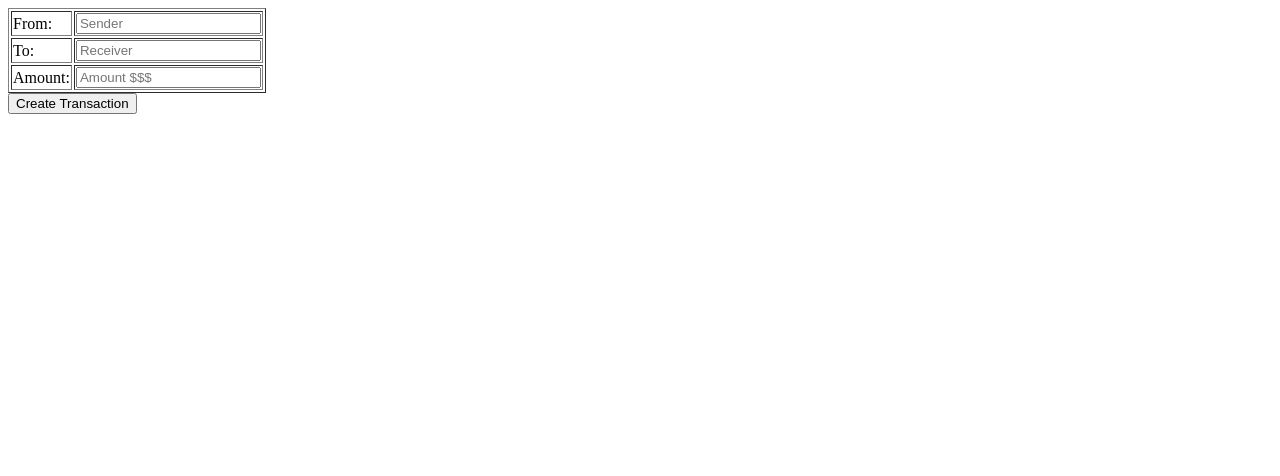
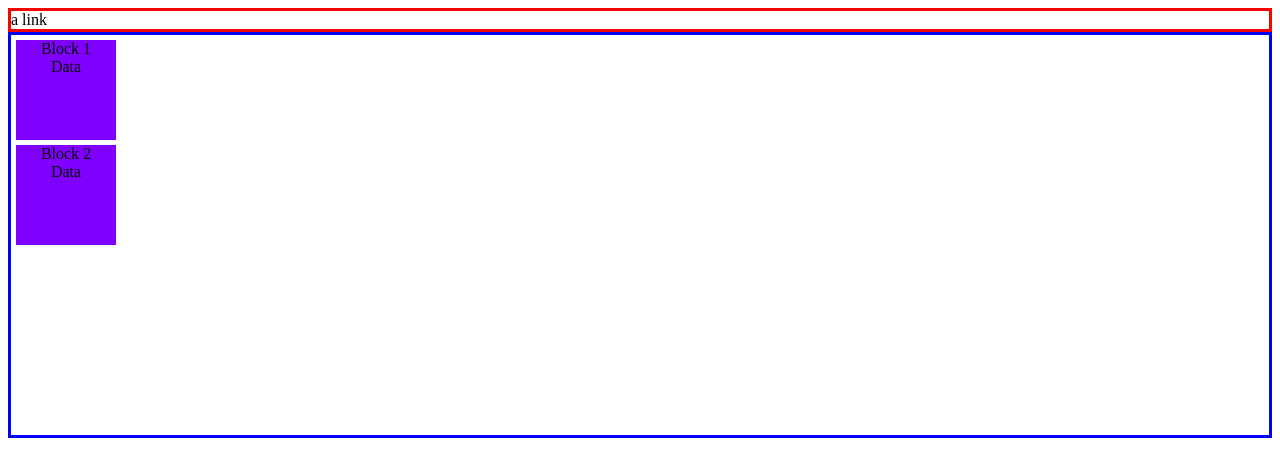
Before and after one commit to bschlaman/Blockchain_Demo, a plain HTML site: page test.html in a window 1280 px wide. Drawn offline with Linux system fonts and the light colour scheme.

Commit message:
Changes added to random button, test file updated to test hover possibilities.

```diff
--- a/test.html
+++ b/test.html
@@ -1,21 +1,60 @@
 <html>
     <head>
+		<script>
+			window.onload = function(){setInterval(colorchg,1000/5);}
+			inside = false;
+			function showDiv(e){
+				inside = true;
+			}
+			function hideDiv(e){
+				inside = false;
+			}
+			function colorchg(){
+				if(inside){
+					r = Math.floor(Math.random()*255);
+					g = Math.floor(Math.random()*255);
+					b = Math.floor(Math.random()*255);
+					document.getElementById('dat').innerHTML = r +' '+ g +' '+ b;
+					document.getElementById('b1').style.backgroundColor=
+						'rgb(' +r+ ',' +g+ ',' +g+ ')';
+				}
+			}
+		</script>
+		<style>
+			#testdiv1 {
+				border: 3px solid red;
+			}
+			#testdiv2 {
+				border: 3px solid blue;
+				height: 400px;
+			}
+			.block, span {
+				margin: 5px;
+				background-color: #8000ff;
+				width: 100px;
+				height: 100px;
+			}
+			p {
+				margin: 0;
+				text-align: center;
+			}
 
-        </head>
-        <body>
-            <form>
-                <table border=1>
-                    <tr>
-                        <td>From: </td><td><input type="text" name="sender" placeholder="Sender"></td>
-                    </tr>
-                    <tr>
-                        <td>To: </td><td><input type="text" name="receiver" placeholder="Receiver"></td>
-                    </tr>
-                    <tr>
-                        <td>Amount: </td><td><input type="text" name="amount" placeholder="Amount $$$"></td>
-                    </tr>
-                </table>
-                <input type="button" value="Create Transaction" onclick='createTransaction(sender.value, receiver.value, amount.value)'>
-            </form>
-        </body>
+		</style>
+    </head>
+	<body>
+		<div id = 'testdiv1'>
+			<a title="Hit this!">a link</a>
+		</div>
+		<div id = 'testdiv2'>
+			<div id='b1' class='block' onmouseenter='showDiv(event);' onmouseleave='hideDiv(event)'><p>Block 1</p><p id='dat'>Data</p></div>
+			<div id='b2' class='block' onmouseenter='showDiv(event);' onmouseleave='hideDiv(event)'><p>Block 2</p><p>Data</p></div>
+			<!--span class='block'><p>Block 1</p><p>Data</p></span>
+			<span class='block'><p>Block 1</p><p>Data</p></span>
+			<span class='block'><p>Block 1</p><p>Data</p></span-->
+		</div>
+		<div id = 'testdiv3'></div>
+		<div id = 'testdiv4'></div>
+		<div id = 'testdiv5'></div>
+
+    </body>
 </html>
```
Also changed, not shown: index.html (+7 -6 lines), main.js (+6 -1 lines).
